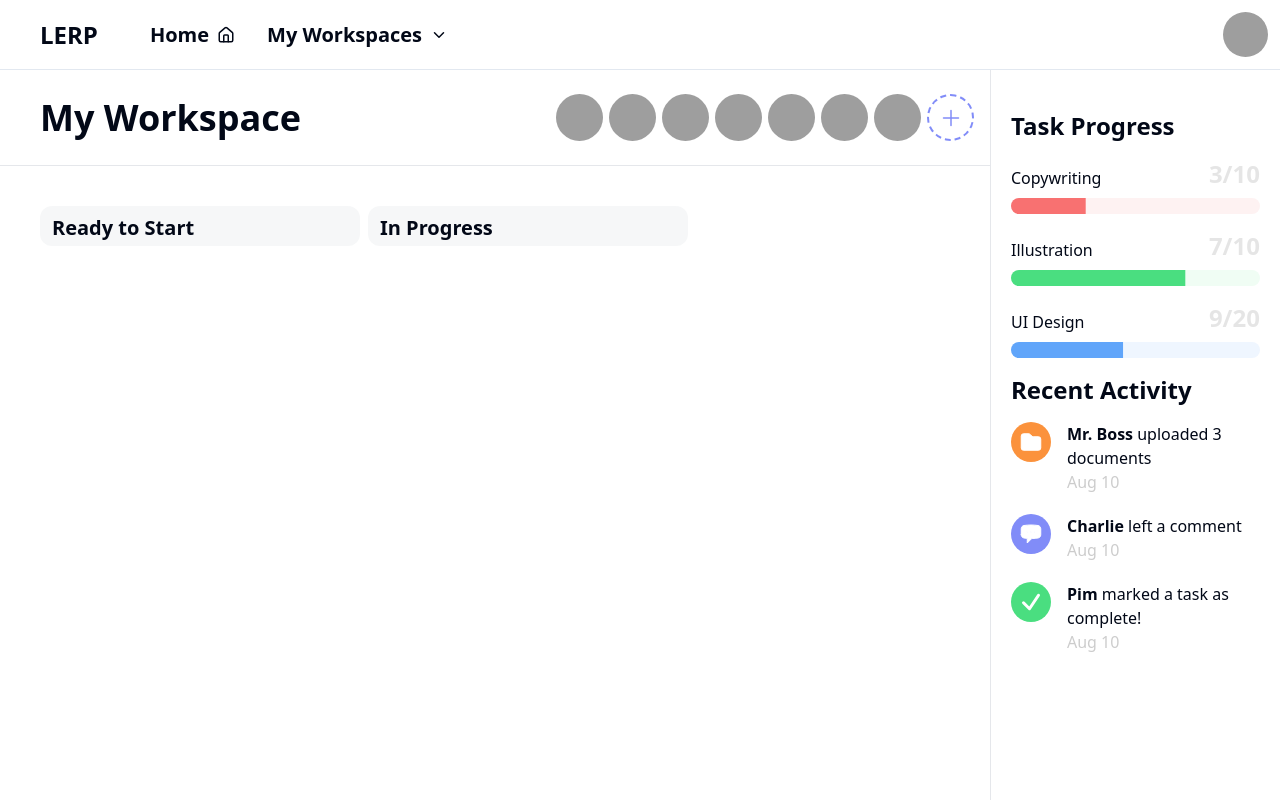
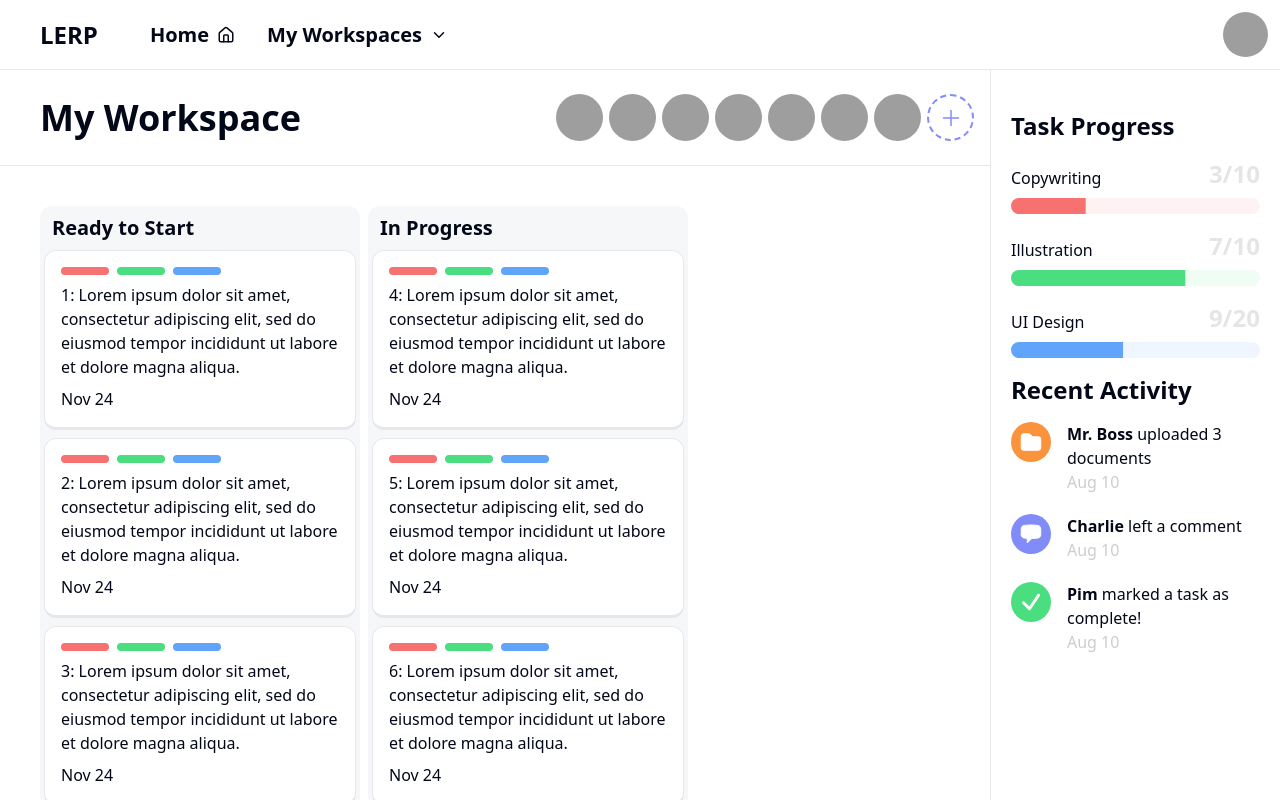
Before and after one commit to Corned/lerp, a React (Vite) app in the folder client/: page / in a window 1280 px wide. Built offline with nearby package versions, Linux system fonts and the light colour scheme; grey boxes are pictures that could not be loaded.

Commit message:
actually loading mock data

```diff
--- a/client/src/components/TaskCategoryContainer.tsx
+++ b/client/src/components/TaskCategoryContainer.tsx
@@ -45,7 +45,7 @@ const TaskCategoryContainer = () => {
     tasks: Task[],
   }
 
-  let categories: CategoryData[] = [
+  const categories: CategoryData[] = [
     {
       name: "Ready to Start",
       tasks: [],
@@ -54,12 +54,10 @@ const TaskCategoryContainer = () => {
       name: "In Progress",
       tasks: [],
     },
-  ]
-
-  categories = categories.map(({ name, tasks }) => {
+  ].map(({ name }) => {
     return {
       name,
-      tasks: tasks.filter((task) => task.category === name)
+      tasks: taskData.filter((task) => task.category === name)
     }
   })
 
```
